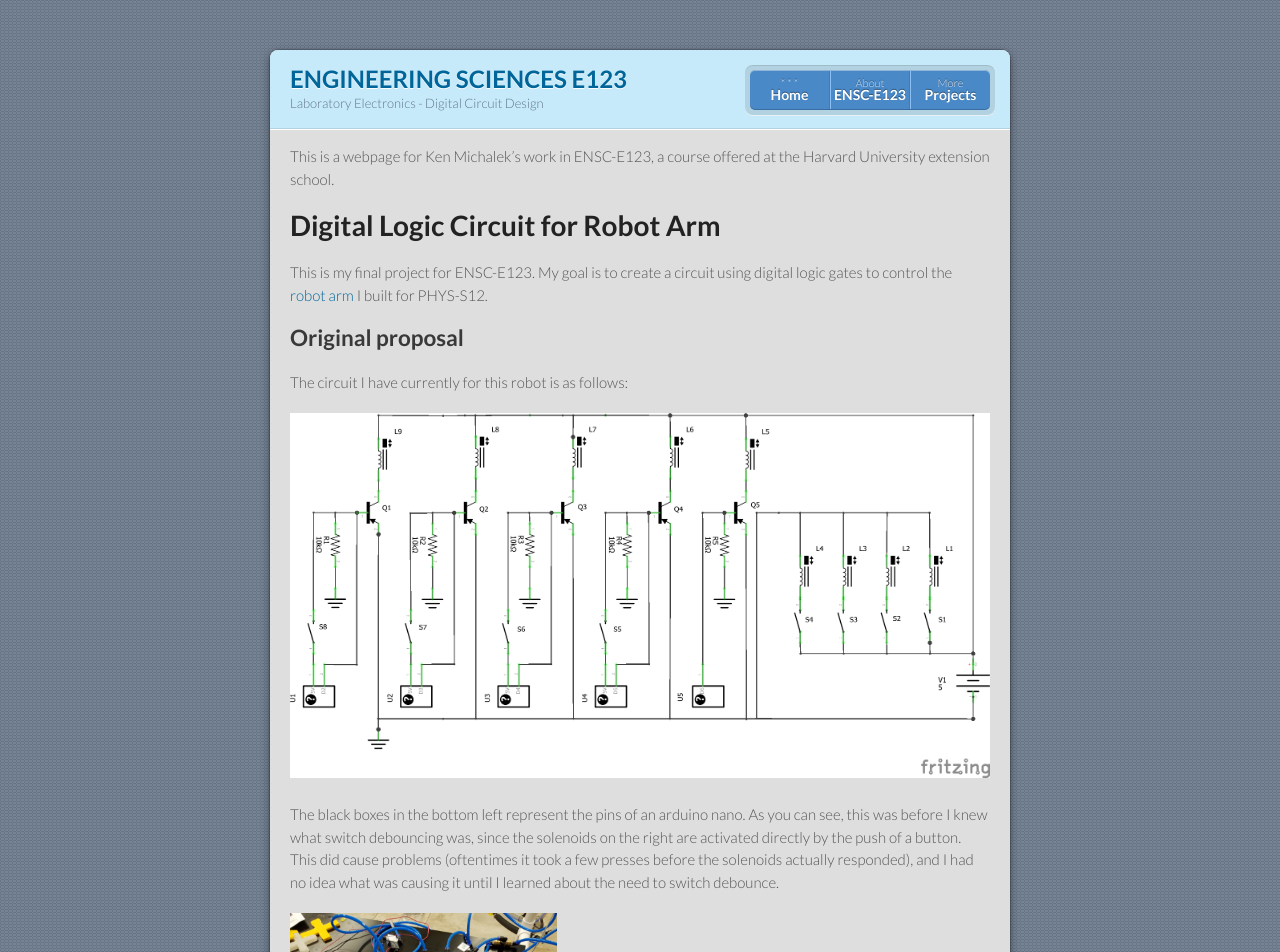
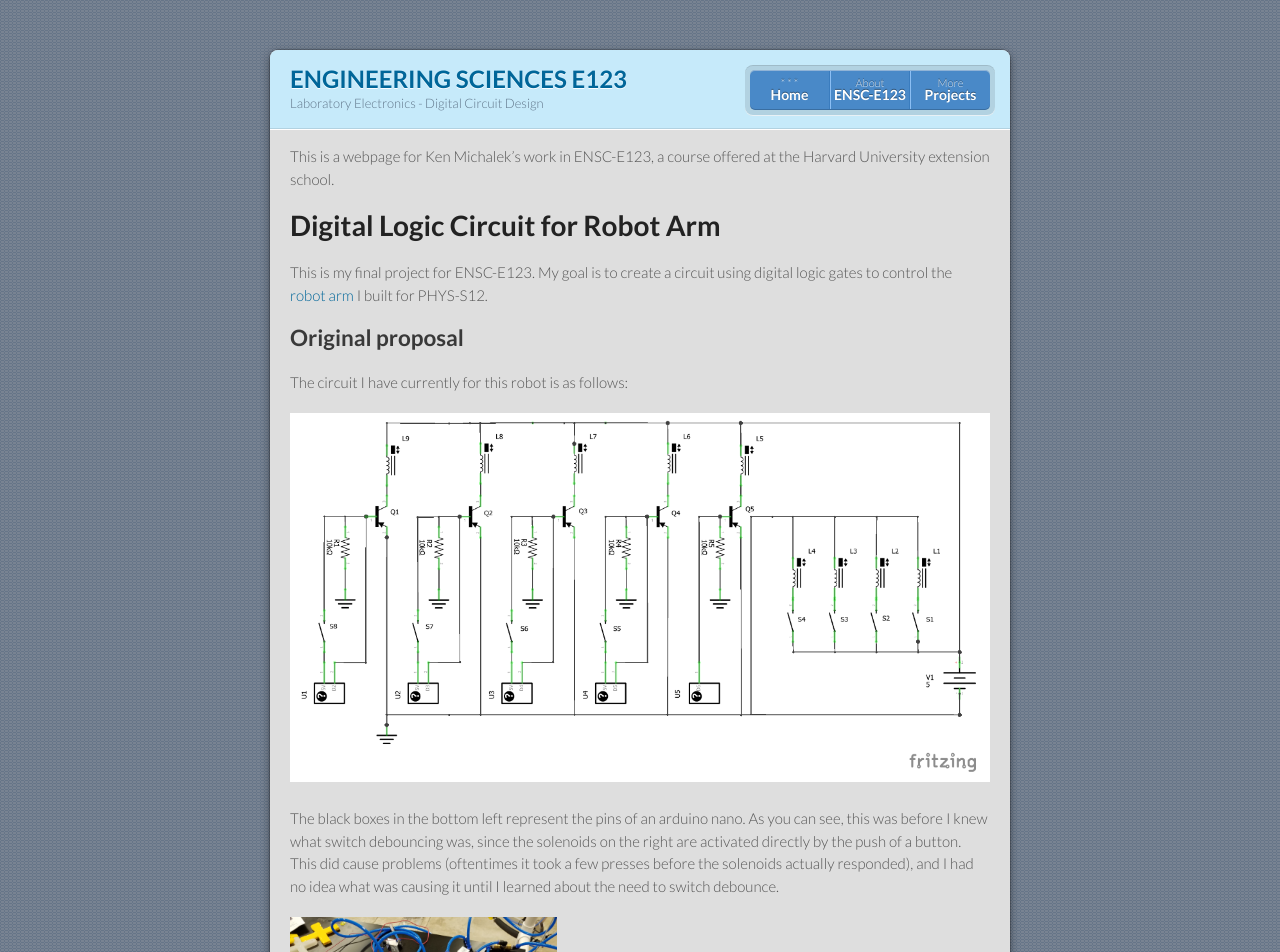
Before and after one commit to kem406/ENSC-E123, a Jekyll site: the page built from index.md, in a window 1280 px wide. Shown: the top 952 px of the page. Built offline with Jekyll 4.4.1, drawn with Linux system fonts in a browser that asks for light colours.

Commit message:
more mini images

```diff
--- a/index.md
+++ b/index.md
@@ -13,7 +13,7 @@ This is my final project for ENSC-E123. My goal is to create a circuit using dig
 
 The circuit I have currently for this robot is as follows:
 
-[<img src="circuit1.png" alt="Circuit">](https://kem406.github.io/ENSC-E123/circuit1.png)
+[<img src="circuit1_mini.png" alt="Circuit">](https://kem406.github.io/ENSC-E123/circuit1.png)
 
 The black boxes in the bottom left represent the pins of an arduino nano. As you can see, this was before I knew what switch debouncing was, since the solenoids on the right are activated directly by the push of a button. This did cause problems (oftentimes it took a few presses before the solenoids actually responded), and I had no idea what was causing it until I learned about the need to switch debounce.
 
```
Also changed, not shown: circuit1_mini.png (added).
